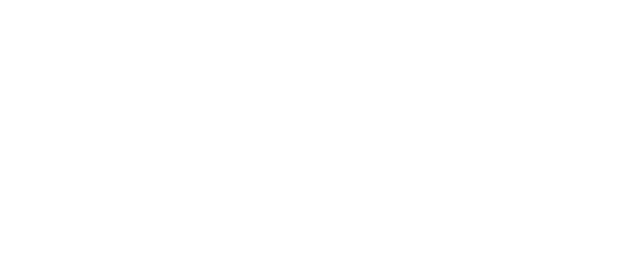
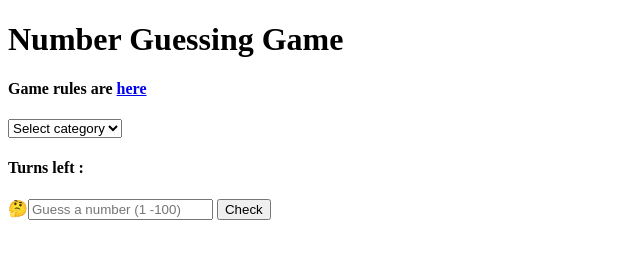
Before and after one commit to aqib-nawaz/number-guessing-game, a plain HTML site: page index.html in a window 1280 px wide. Shown: the whole page, without its empty margins (0-640 px from the left). Drawn offline with Linux system fonts and the light colour scheme.

Commit message:
HTML structure

```diff
--- a/index.html
+++ b/index.html
@@ -7,6 +7,33 @@
     <title>Number Guessing </title>
 </head>
 <body>
+    <div id ="container">
 
+        <div id ="about">
+            <h1>Number Guessing Game</h1>
+            <h4>Game rules are <a href="./README.md">here</a></h4>
+        </div>
+
+        <div id ="game-type">
+            <select name="select-category" id="select-category">
+                <option value="">Select category</option>
+                <option value="easy">Easy</option>
+                <option value="medium">Medium</option>
+                <option value="hard">Hard</option>
+            </select>
+            <h4>Turns left : <span id="turns"></span></h4>
+        </div>
+
+        <div id ="main">
+            <span>🤔</span><input type="number" id="input" placeholder="Guess a number (1 -100)">
+            <button id="check-button">
+                Check
+            </button>
+        </div>
+        <div id="message-container">
+            <h4 id ="message"></h4>
+        </div>
+
+    </div>
 </body>
 </html>
```
